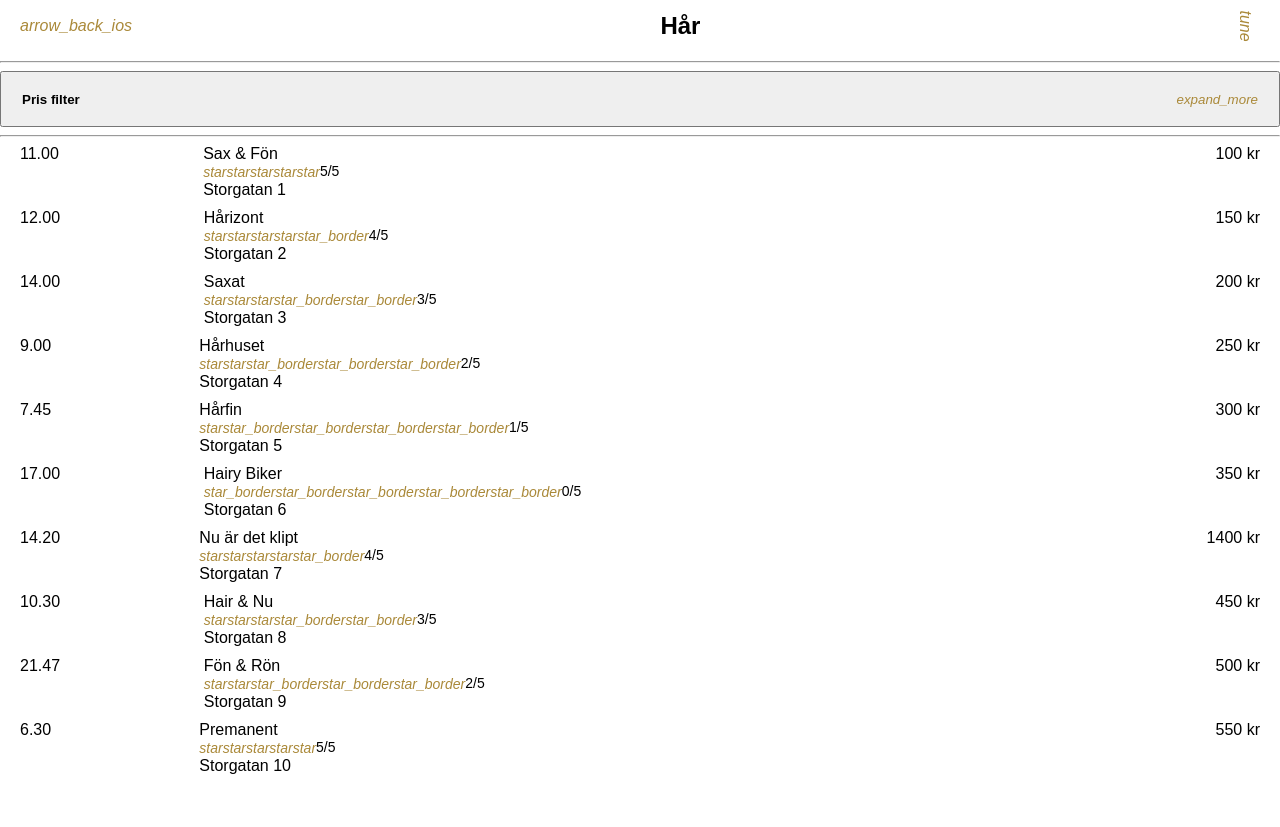
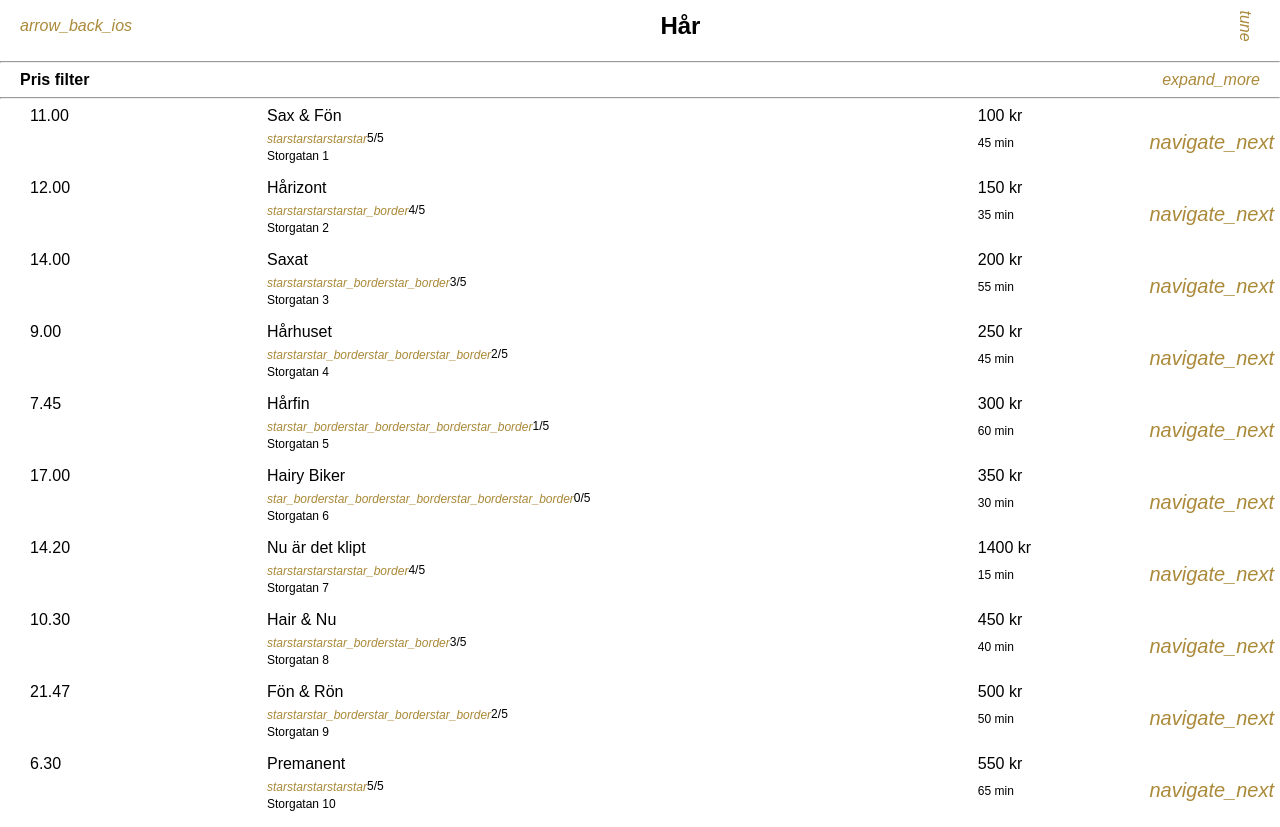
Before and after one commit to casperjureskog/Salongen, a React (Create React App) app: page / in a window 1280 px wide. Before the commit the page ends 800 px from the top, so only its background shows below. Built offline with nearby package versions, Linux system fonts and the light colour scheme.

Commit message:
add style fixes

```diff
--- a/src/App.css
+++ b/src/App.css
@@ -14,22 +14,47 @@
 }
 
 .listHeight {
-  height: 4rem;
+  width: 20%;
+  height: 4.5rem;
   vertical-align: top;
 }
 
+.listRight {
+  width: 25%;
+}
+
 .starSize {
-  font-size: 14px;
+  font-size: 12px;
+  vertical-align: middle;
+}
+
+.paddingMiddle {
+  margin-top: 0.4rem;
+}
+
+.arrowSize {
+  margin-top: 0.4rem;
+  display: flex;
+  align-items: center;
+  justify-content: space-between;
+  font-size: 12px;
   vertical-align: middle;
 }
 
 .listBody {
-  width: 70%;
-  height: 4rem;
+  width: 60%;
+  height: 4.5rem;
+}
+
+.arrow {
+  font-size: 20px;
+  vertical-align: bottom;
 }
 
 button {
   width: 100%;
+  border: 0px;
+      background-color: white;
 }
 
 .filterMenu {
@@ -40,7 +65,19 @@ button {
   justify-content: space-between;
 }
 
+.listMenu {
+  padding-left: 30px;
+  padding-right: 6px;
+  display: flex;
+  align-items: center;
+  justify-content: space-between;
+}
+
 h5 {
+  margin: 0;
+}
+
+h4 {
   margin: 0;
 }
 
--- a/src/App.js
+++ b/src/App.js
@@ -10,7 +10,7 @@ class App extends Component {
       filterMenuOn: false,
       filterMenuState: 'Pris filter',
       interMin: 0,
-      interMax: 1500,
+      interMax: undefined,
     };
   }
 
@@ -22,6 +22,18 @@ class App extends Component {
           <i class="material-icons rotate gold">tune</i>
       </header>
     );
+  }
+
+  menuText() {
+    if (this.state.filterMenuState === 'Pris filter') {
+      return <h4>{this.state.filterMenuState}</h4>;
+    } else {
+      return (
+        <h4>
+        Pris {this.state.interMin} - {this.state.interMax ? this.state.interMax : '>'} kr
+        </h4>
+      );
+    }
   }
 
   line() {
@@ -46,42 +58,49 @@ class App extends Component {
 
   filterMenu() {
     return (
-      <button class="filterMenu" onClick={() => this.setState({ filterMenuOn: !this.state.filterMenuOn })}>
-        <h4>{this.state.filterMenuState}</h4>
+      <div class="filterMenu" onClick={() => this.setState({ filterMenuOn: !this.state.filterMenuOn })}>
+        {this.menuText()}
         <i class="material-icons gold">{!this.state.filterMenuOn  ? 'expand_more' : 'expand_less'}</i>
-      </button>
+      </div>
     )
   }
 
   filterList(low, high) {
     return (
       <div>
-        <button class="filterMenu" onClick={() => this.setState({ interMin: 0, interMax: ' ' })}> Inget filter </button>
-        <button class="filterMenu" onClick={() => this.setState({ interMin: 1, interMax: 250 })}> Pris 0 - 250 kr </button>
-        <button class="filterMenu" onClick={() => this.setState({ interMin: 250, interMax: 500 })}> Pris 250 - 500 kr </button>
-        <button class="filterMenu" onClick={() => this.setState({ interMin: 500, interMax: 1000 })}> Pris 500 - 1000 kr </button>
-        <button class="filterMenu" onClick={() => this.setState({ interMin: 1000, interMax: ' ' })}> Pris 1000 - > kr </button>
+        <div class="filterMenu" onClick={() => this.setState({ interMin: 0, interMax: undefined, filterMenuState: 'Pris filter' })}> Inget filter </div>
+        <div class="filterMenu" onClick={() => this.setState({ interMin: 0, interMax: 250, filterMenuState: undefined })}> Pris 0 - 250 kr </div>
+        <div class="filterMenu" onClick={() => this.setState({ interMin: 250, interMax: 500, filterMenuState: undefined })}> Pris 250 - 500 kr </div>
+        <div class="filterMenu" onClick={() => this.setState({ interMin: 500, interMax: 1000, filterMenuState: undefined })}> Pris 500 - 1000 kr </div>
+        <div class="filterMenu" onClick={() => this.setState({ interMin: 1000, interMax: undefined, filterMenuState: undefined })}> Pris 1000 - > kr </div>
       </div>
     )
   }
 
   list() {
     var lista = []
+
       SalongList.map((salong) => {
-        if (salong.price > this.state.interMin && (salong.price < this.state.interMax || this.state.interMax === ' ')) {
-        lista.push( <div key={salong.id} class="filterMenu">
+        if (salong.price > this.state.interMin && (salong.price < this.state.interMax || !this.state.interMax)) {
+        lista.push( <div key={salong.id} class="listMenu">
          <div class="listHeight">{salong.time}</div>
          <div class="listBody">
            {salong.title}
            {this.low}
            <br></br>
-           <div class="starSize">
+           <div class="starSize paddingMiddle">
              {this.grade(salong.grade)}
              {salong.grade}/5
            </div>
-           {salong.adress}
+           <span class="starSize paddingMiddle">{salong.adress}</span>
          </div>
-         <div class="listHeight">{salong.price} kr</div>
+         <div class="listHeight listRight">
+          {salong.price} kr
+           <div class="arrowSize">
+            {salong.duration} min
+            <i class="material-icons gold arrow">navigate_next</i>
+          </div>
+         </div>
         </div>);
         }
       });
```
